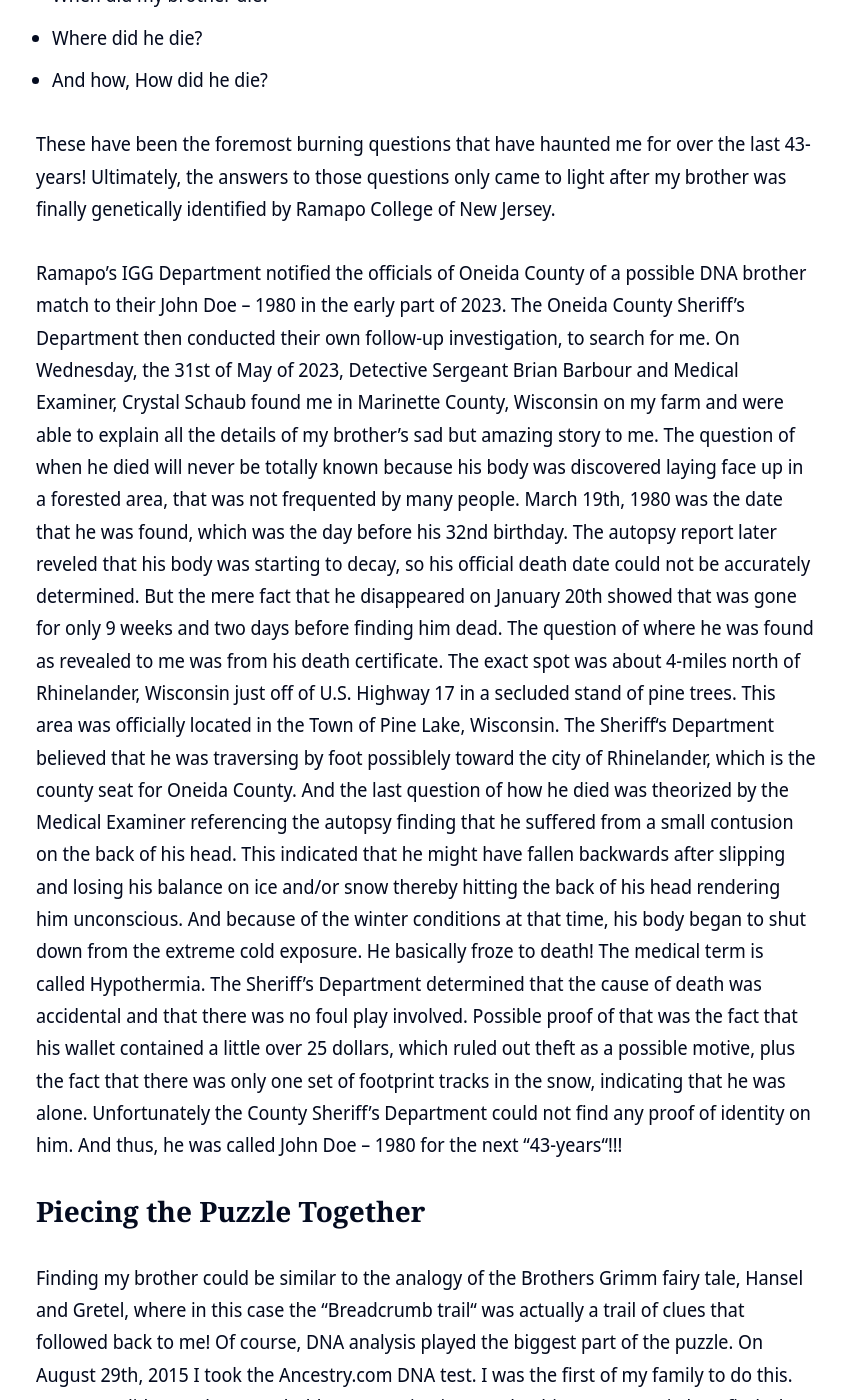
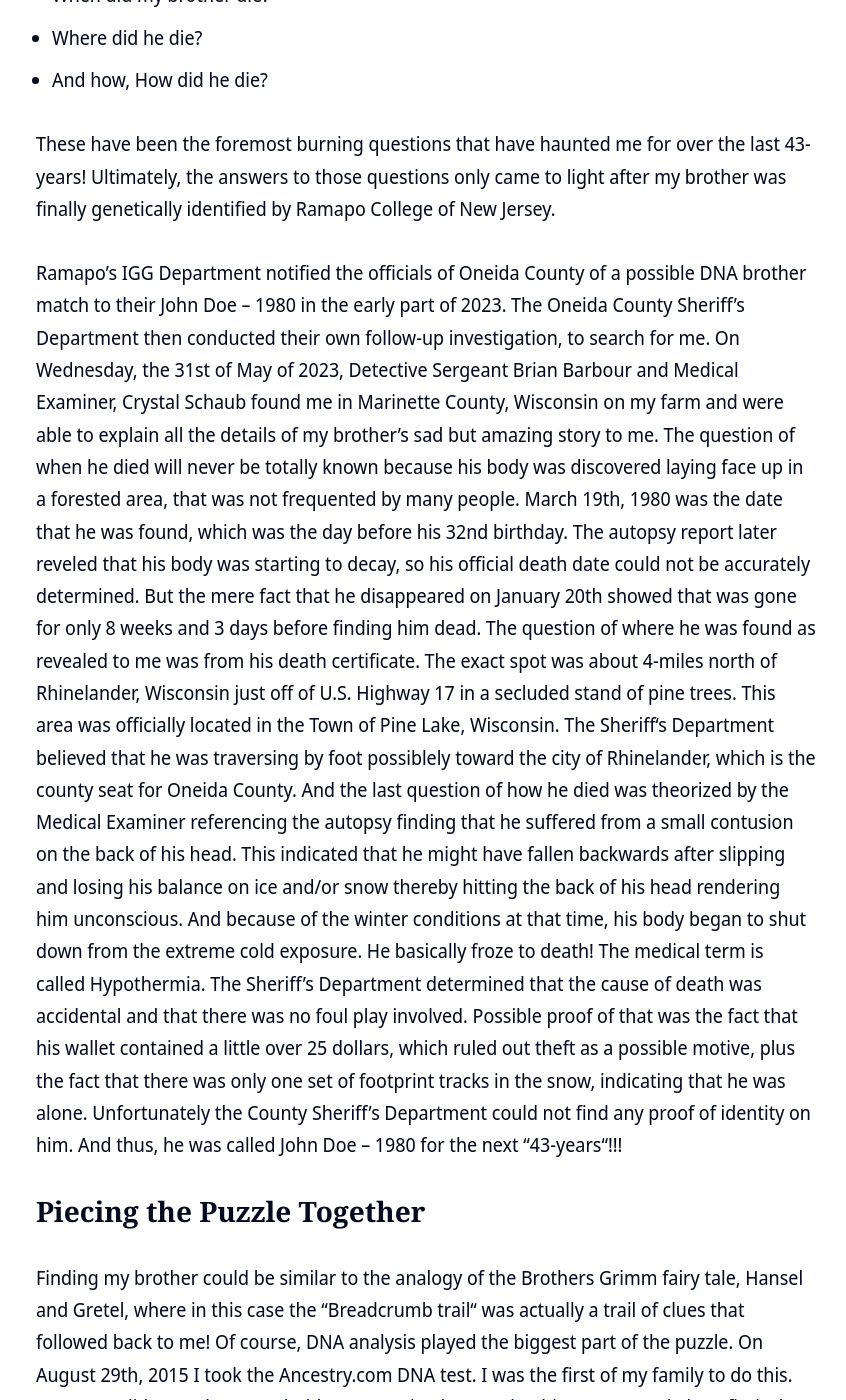
Before and after one commit to normangrasser/normangrasser.github.io, a Jekyll site: the page built from _posts/2024-07-08-ramapo-speech.markdown, in a window 1280 px wide and 1400 px high, scrolled down 4416 px. Shown: the whole window, without its empty margins (214-1060 px from the left). Built offline with Jekyll 4.4.1, drawn with Linux system fonts in a browser that asks for light colours; nearby versions of some CDN libraries.

Commit message:
ISSUE-9: update missing timeframe

```diff
--- a/_posts/2024-07-08-ramapo-speech.markdown
+++ b/_posts/2024-07-08-ramapo-speech.markdown
@@ -58,7 +58,7 @@ These have been the foremost burning questions that have haunted me for over the
 
 Ramapo’s IGG Department notified the officials of Oneida County of a possible DNA brother match to their John Doe – 1980 in the early part of 2023. The Oneida County Sheriff’s Department then conducted their own follow-up investigation, to search for me.
 On Wednesday, the 31st of May of 2023, Detective Sergeant Brian Barbour and Medical Examiner, Crystal Schaub found me in Marinette County, Wisconsin on my farm and were able to explain all the details of my brother’s sad but amazing story to me.
-The question of when he died will never be totally known because his body was discovered laying face up in a forested area, that was not frequented by many people. March 19th, 1980 was the date that he was found, which was the day before his 32nd birthday. The autopsy report later reveled that his body was starting to decay, so his official death date could not be accurately determined. But the mere fact that he disappeared on January 20th showed that was gone for only 9 weeks and two days before finding him dead.
+The question of when he died will never be totally known because his body was discovered laying face up in a forested area, that was not frequented by many people. March 19th, 1980 was the date that he was found, which was the day before his 32nd birthday. The autopsy report later reveled that his body was starting to decay, so his official death date could not be accurately determined. But the mere fact that he disappeared on January 20th showed that was gone for only 8 weeks and 3 days before finding him dead.
 The question of where he was found as revealed to me was from his death certificate. The exact spot was about 4-miles north of Rhinelander, Wisconsin just off of U.S. Highway 17 in a secluded stand of pine trees.
 This area was officially located in the Town of Pine Lake, Wisconsin. The Sheriff‘s Department believed that he was traversing by foot possiblely toward the city of Rhinelander, which is the county seat for Oneida County.
 And the last question of how he died was theorized by the Medical Examiner referencing the autopsy finding that he suffered from a small contusion on the back of his head. This indicated that he might have fallen backwards after slipping and losing his balance on ice and/or snow thereby hitting the back of his head rendering him unconscious. And because of the winter conditions at that time, his body began to shut down from the extreme cold exposure. He basically froze to death! The medical term is called Hypothermia.
```
